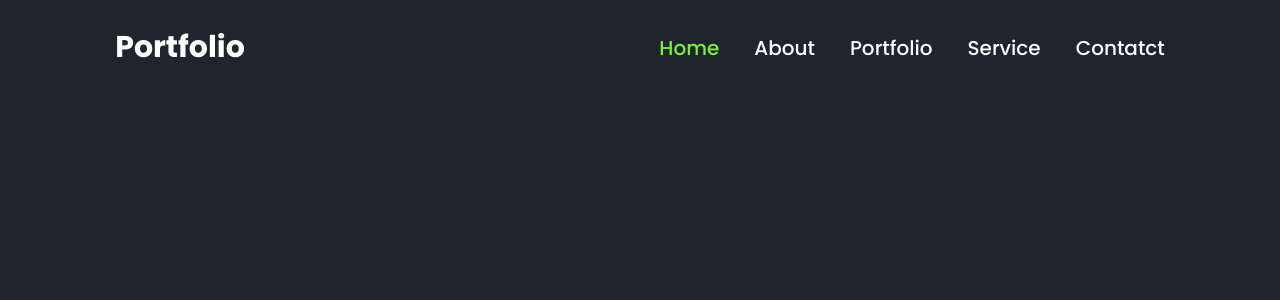
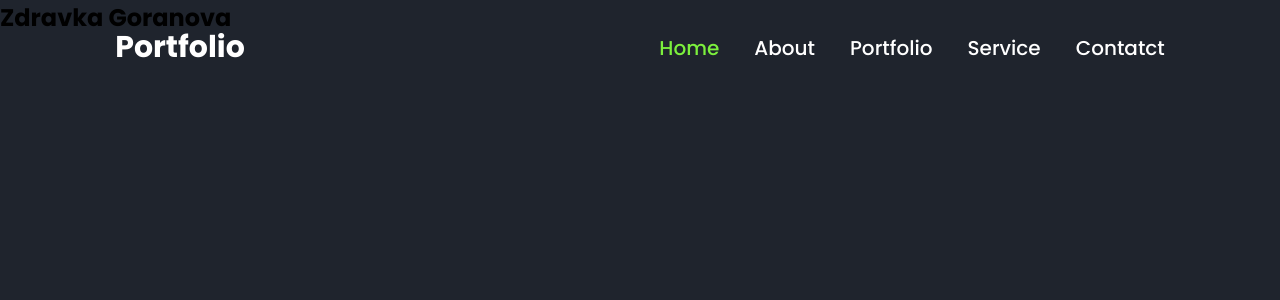
Before and after one commit to ZdravkaGoranova/Portfolio-ZG, a React (Vite) app: page / in a window 1280 px wide. Shown: the top 300 px of the page. Built offline with nearby package versions, Linux system fonts and the light colour scheme.

Commit message:
create Home Component

```diff
--- a/src/App.jsx
+++ b/src/App.jsx
@@ -1,10 +1,12 @@
 import './App.css';
+import Home from './Components/Home/Home.jsx';
 import Navbar from './Components/Navbar/Navbar.jsx';
 
 function App() {
   return (
     <>
       <Navbar />
+      <Home></Home>
     </>
   );
 }
--- /dev/null
+++ b/src/Components/Home/Home.jsx
@@ -0,0 +1,15 @@
+import './Home.css';
+
+const Home = () => {
+  return (
+    <>
+      <section className="home">
+        <div className="home-info"></div>
+        <h1>Zdravka Goranova</h1>
+
+      </section>
+    </>
+  );
+};
+
+export default Home;
```
Also changed, not shown: src/Components/Home/Home.css (added).
